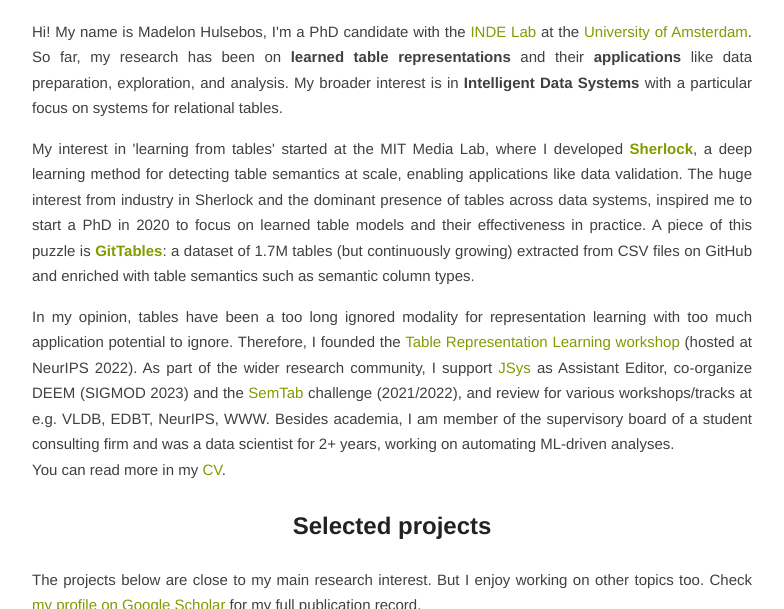
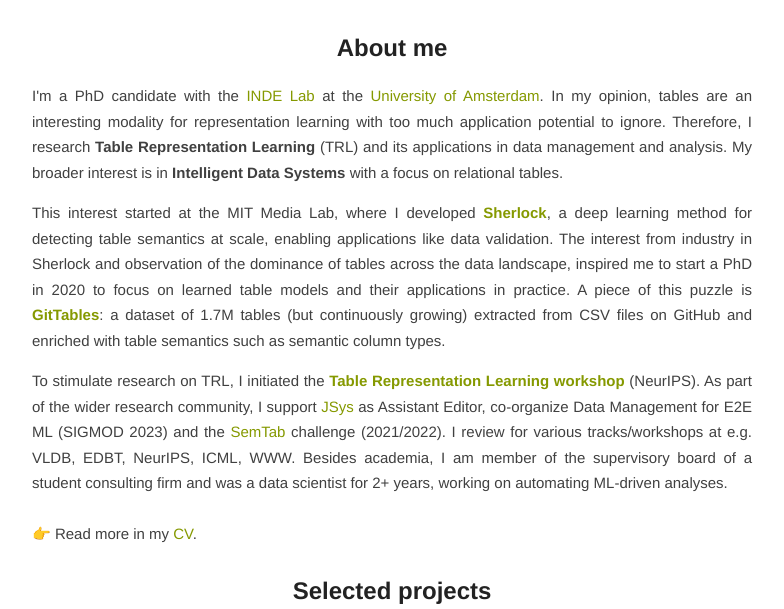
Before and after one commit to madelonhulsebos/madelonhulsebos.github.io, a Jekyll site: the page built from index.html, in a window 1280 px wide and 900 px high, cut to the strip 291-900 px from the top of the window. Shown: the whole strip, without its empty margins (248-1032 px from the left). Built offline with Jekyll 4.4.1, drawn with Linux system fonts in a browser that asks for light colours; some web fonts are replaced; the list of posts is cut into pages by our own code.

Commit message:
update intro.

```diff
--- a/index.html
+++ b/index.html
@@ -15,24 +15,28 @@
 <div style="text-align: justify;">
 
  <div style="text-align: justify;">
+
+  <h2>About me</h2>
   <p>
-  Hi! My name is Madelon Hulsebos, I'm a PhD candidate with the <a href="https://indelab.org" target="_blank">INDE Lab</a> at the <a href="https://www.uva.nl/en" target="_blank">University of Amsterdam</a>.
-  So far, my research has been on <b>learned table representations</b> and their <b>applications</b> like data preparation, exploration, and analysis</b>.
-  My broader interest is in <b>Intelligent Data Systems</b> with a particular focus on systems for relational tables.
+  I'm a PhD candidate with the <a href="https://indelab.org" target="_blank">INDE Lab</a> at the <a href="https://www.uva.nl/en" target="_blank">University of Amsterdam</a>.
+  In my opinion, tables are an interesting modality for representation learning with too much application potential to ignore.
+  Therefore, I research <b>Table Representation Learning</b> (TRL) and its applications in data management and analysis.
+  My broader interest is in <b>Intelligent Data Systems</b> with a focus on relational tables.
   </p>
 
   <p>
-  My interest in 'learning from tables' started at the MIT Media Lab, where I developed <b><a href="https://sherlock.media.mit.edu/" target="_blank">Sherlock</a></b>, a deep learning method for detecting table semantics at scale, enabling applications like data validation.
-  The huge interest from industry in Sherlock and the dominant presence of tables across data systems, inspired me to start a PhD in 2020 to focus on learned table models and their effectiveness in practice.
+  This interest started at the MIT Media Lab, where I developed <b><a href="https://sherlock.media.mit.edu/" target="_blank">Sherlock</a></b>, a deep learning method for detecting table semantics at scale, enabling applications like data validation.
+  The interest from industry in Sherlock and observation of the dominance of tables across the data landscape, inspired me to start a PhD in 2020 to focus on learned table models and their applications in practice.
   A piece of this puzzle is <b><a href="https://gittables.github.io/" target="_blank">GitTables</a></b>: a dataset of 1.7M tables (but continuously growing) extracted from CSV files on GitHub and enriched with table semantics such as semantic column types.
   </p>
 
   <p>
-  In my opinion, tables have been a too long ignored modality for representation learning with too much application potential to ignore. Therefore, I founded the <a href="https://table-representation-learning.github.io" target="blank">Table Representation Learning workshop</a> (hosted at NeurIPS 2022).
-  As part of the wider research community, I support <a href="https://jsys.org" target="_blank">JSys</a> as Assistant Editor, co-organize DEEM (SIGMOD 2023) and the <a href="https://www.cs.ox.ac.uk/isg/challenges/sem-tab/" target="_blank">SemTab</a> challenge (2021/2022), and review for various workshops/tracks at e.g. VLDB, EDBT, NeurIPS, WWW.
+  To stimulate research on TRL, I initiated the <b><a href="https://table-representation-learning.github.io" target="blank">Table Representation Learning workshop</a></b> (NeurIPS).
+  As part of the wider research community, I support <a href="https://jsys.org" target="_blank">JSys</a> as Assistant Editor, co-organize Data Management for E2E ML (SIGMOD 2023) and the <a href="https://www.cs.ox.ac.uk/isg/challenges/sem-tab/" target="_blank">SemTab</a> challenge (2021/2022). I review for various tracks/workshops at e.g. VLDB, EDBT, NeurIPS, ICML, WWW.
   Besides academia, I am member of the supervisory board of a student consulting firm and was a data scientist for 2+ years, working on automating ML-driven analyses.
   <br>
-  You can read more in my <a href="https://madelonhulsebos.github.io/assets/CV.pdf" target="_blank">CV</a>.
+  <br>
+  👉 Read more in my <a href="https://madelonhulsebos.github.io/assets/CV.pdf" target="_blank">CV</a>.
   </p>
 
  </div>
```
